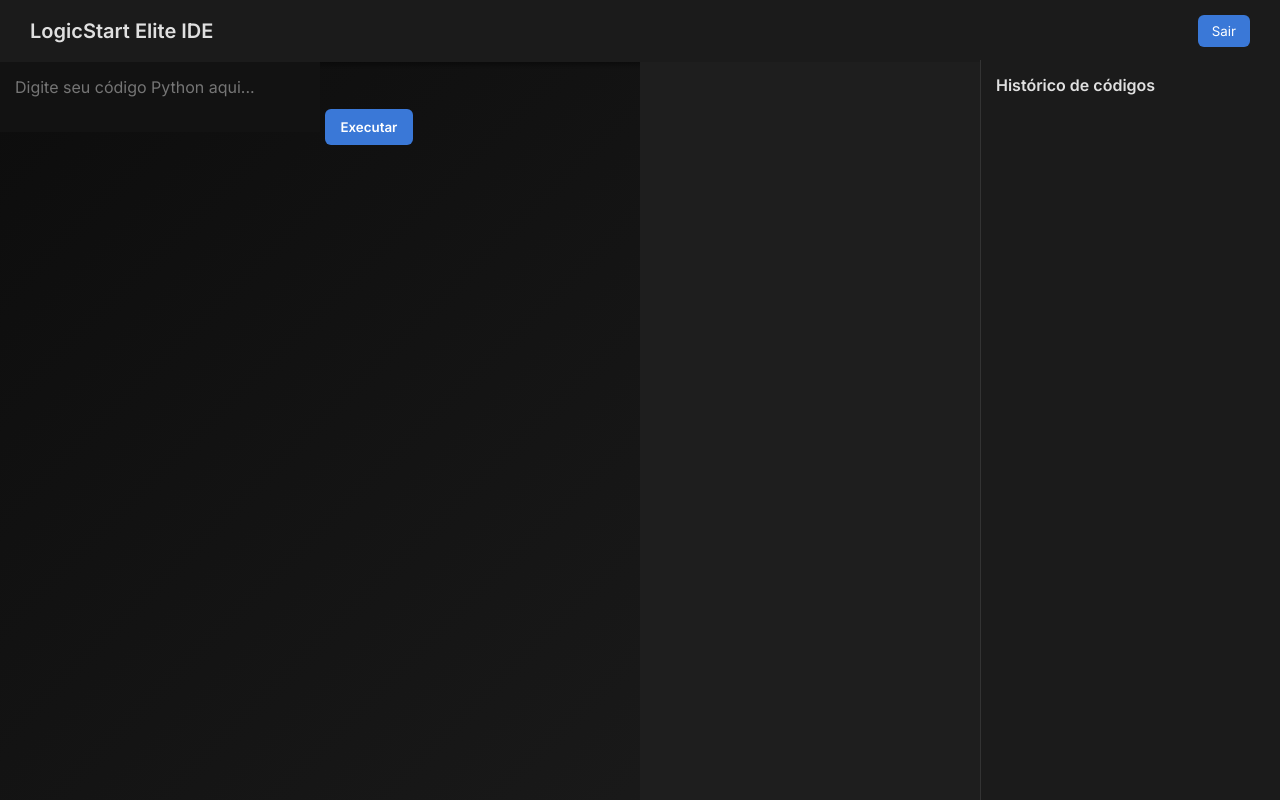
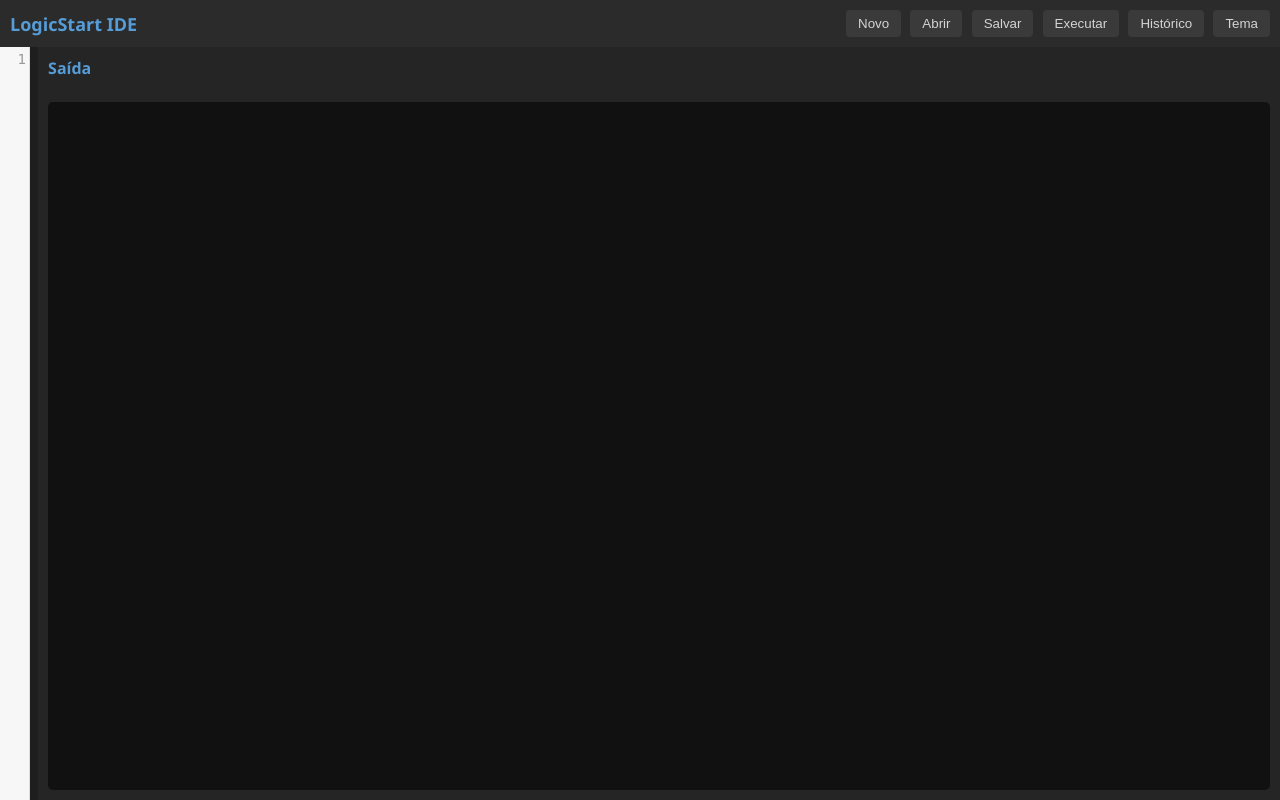
Before and after one commit to DashMasterX/logicstart, a Flask app: page /ide in a window 1280 px wide. Run offline with Flask 3, Linux system fonts and the light colour scheme; the visitor is signed in with stand-in values (Sample User, id 1); data that the repository does not hold is empty.

Commit message:
Update ide.html

```diff
--- a/templates/ide.html
+++ b/templates/ide.html
@@ -3,49 +3,52 @@
 <head>
 <meta charset="UTF-8">
 <meta name="viewport" content="width=device-width, initial-scale=1.0">
-<title>LogicStart Elite Imperium - IDE</title>
-<link href="https://fonts.googleapis.com/css2?family=Inter:wght@400;600&display=swap" rel="stylesheet">
+<title>LogicStart IDE - Pydroid Style</title>
+
+<!-- CodeMirror CDN -->
+<link rel="stylesheet" href="https://cdnjs.cloudflare.com/ajax/libs/codemirror/5.65.15/codemirror.min.css">
+<script src="https://cdnjs.cloudflare.com/ajax/libs/codemirror/5.65.15/codemirror.min.js"></script>
+<script src="https://cdnjs.cloudflare.com/ajax/libs/codemirror/5.65.15/mode/python/python.min.js"></script>
+
 <style>
-:root {
-    --primary: #3a78d7;
-    --secondary: #ff5555;
-    --bg-gradient: linear-gradient(135deg, #0c0c0c, #1f1f1f);
-    --input-bg: #121212;
-    --input-border: #444;
-    --text-color: #e0e0e0;
-}
-
-* { box-sizing: border-box; margin: 0; padding: 0; font-family: 'Inter', sans-serif; }
-
 body {
-    background: var(--bg-gradient);
-    color: var(--text-color);
+    margin: 0;
+    font-family: 'Segoe UI', sans-serif;
+    background: #1e1e1e;
+    color: #d4d4d4;
     display: flex;
     flex-direction: column;
     height: 100vh;
 }
 
 header {
-    background: #1b1b1b;
-    padding: 15px 30px;
-    font-weight: 600;
-    font-size: 20px;
+    background: #2b2b2b;
+    padding: 10px;
     display: flex;
     justify-content: space-between;
     align-items: center;
-    box-shadow: 0 3px 6px rgba(0,0,0,0.4);
 }
 
-header button {
-    background: var(--primary);
-    color: white;
+header h1 {
+    font-size: 18px;
+    margin: 0;
+    color: #569CD6;
+}
+
+.menu button {
+    background: #3a3a3a;
     border: none;
-    padding: 8px 14px;
-    border-radius: 6px;
+    color: #d4d4d4;
+    padding: 6px 12px;
+    margin-left: 5px;
+    border-radius: 4px;
     cursor: pointer;
     transition: 0.2s;
 }
-header button:hover { background: #2b5ea0; }
+
+.menu button:hover {
+    background: #505050;
+}
 
 .container {
     display: flex;
@@ -53,165 +56,143 @@ header button:hover { background: #2b5ea0; }
     overflow: hidden;
 }
 
-textarea {
-    width: 50%;
-    padding: 15px;
-    border: none;
-    background: var(--input-bg);
-    color: var(--text-color);
-    font-size: 16px;
-    resize: none;
-    outline: none;
+#editor {
+    flex: 2;
+    height: 100%;
 }
 
-#output {
-    width: 50%;
-    padding: 15px;
+.CodeMirror {
+    height: 100%;
+    font-family: monospace;
+    font-size: 14px;
     background: #1e1e1e;
-    color: #fff;
-    font-family: monospace;
+    color: #d4d4d4;
+}
+
+.cm-keyword { color: #569CD6; }
+.cm-string { color: #D69D85; }
+.cm-comment { color: #6A9955; }
+.cm-number { color: #B5CEA8; }
+.cm-def { color: #DCDCAA; }
+
+.sidebar {
+    flex: 1;
+    background: #252525;
+    padding: 10px;
+    display: flex;
+    flex-direction: column;
     overflow-y: auto;
 }
 
-button#run-btn {
-    margin-top: 10px;
-    background: var(--primary);
-    color: white;
-    border: none;
-    padding: 10px 16px;
-    border-radius: 6px;
-    cursor: pointer;
-    font-weight: 600;
-}
-button#run-btn:hover { background: #2b5ea0; transform: translateY(-1px); }
-
-.history-panel {
-    position: absolute;
-    right: 0;
-    top: 60px;
-    width: 300px;
-    height: calc(100% - 60px);
-    background: #1b1b1b;
-    padding: 15px;
-    overflow-y: auto;
-    border-left: 1px solid #333;
+.sidebar h2 {
+    margin-top: 0;
+    color: #569CD6;
+    font-size: 16px;
 }
 
-.history-panel h3 {
-    margin-bottom: 10px;
-    font-size: 16px;
-    font-weight: 600;
-}
-
-.history-item {
-    background: #262626;
-    padding: 8px;
-    margin-bottom: 8px;
-    border-radius: 6px;
-    cursor: pointer;
-    font-size: 14px;
-    transition: 0.2s;
-}
-.history-item:hover { background: #333; }
-
-.loader {
-    display: none;
-    color: #aaa;
+.output {
+    background: #111;
+    color: #d4d4d4;
+    flex: 1;
+    margin-top: 10px;
+    padding: 10px;
+    border-radius: 5px;
+    font-family: monospace;
     font-size: 13px;
-    margin-top: 5px;
-}
-.error {
-    color: var(--secondary);
-    font-size: 13px;
-    margin-top: 5px;
+    white-space: pre-wrap;
+    overflow-y: auto;
 }
 </style>
 </head>
 <body>
 
 <header>
-    <span>LogicStart Elite IDE</span>
-    <button onclick="logout()">Sair</button>
+    <h1>LogicStart IDE</h1>
+    <div class="menu">
+        <button onclick="novo()">Novo</button>
+        <button onclick="abrir()">Abrir</button>
+        <button onclick="salvar()">Salvar</button>
+        <button onclick="executar()">Executar</button>
+        <button onclick="mostrarHistorico()">Histórico</button>
+        <button onclick="toggleTema()">Tema</button>
+    </div>
 </header>
 
 <div class="container">
-    <div style="position: relative; width: 50%;">
-        <textarea id="code" placeholder="Digite seu código Python aqui..." spellcheck="false"></textarea>
-        <button id="run-btn" onclick="runCode()">Executar</button>
-        <div class="loader" id="loader">Executando...</div>
-        <div class="error" id="error"></div>
+    <textarea id="editor"></textarea>
+    <div class="sidebar">
+        <h2>Saída</h2>
+        <div class="output" id="saida"></div>
     </div>
-    <div id="output"></div>
-</div>
-
-<div class="history-panel" id="history-panel">
-    <h3>Histórico de códigos</h3>
-    <div id="history-list"></div>
 </div>
 
 <script>
-function setLoading(state) {
-    document.getElementById("loader").style.display = state ? "block" : "none";
+let editor = CodeMirror.fromTextArea(document.getElementById("editor"), {
+    mode: "python",
+    lineNumbers: true,
+    theme: "default",
+    indentUnit: 4,
+    tabSize: 4,
+    indentWithTabs: true,
+});
+
+function novo() {
+    if(confirm("Deseja limpar o editor?")) editor.setValue("");
 }
 
-function setError(msg) {
-    document.getElementById("error").textContent = msg || "";
+function abrir() {
+    alert("Função Abrir: você pode implementar upload de arquivos .py aqui.");
 }
 
-function runCode() {
-    const code = document.getElementById("code").value;
-    if(!code) { setError("Digite algum código"); return; }
+function salvar() {
+    const codigo = editor.getValue();
+    const email = prompt("Digite seu e-mail para salvar:");
+    if(!email) return;
 
-    setError(""); setLoading(true);
+    fetch("/save", {
+        method: "POST",
+        headers: {"Content-Type": "application/json"},
+        body: JSON.stringify({code: codigo, email})
+    }).then(res=>res.json())
+    .then(data=>{
+        alert(data.success ? "Código salvo!" : data.error);
+    });
+}
+
+function executar() {
+    const codigo = editor.getValue();
     fetch("/run", {
         method: "POST",
         headers: {"Content-Type": "application/json"},
-        body: JSON.stringify({code})
-    })
-    .then(res => res.json())
-    .then(data => {
-        setLoading(false);
-        if(data.success) {
-            document.getElementById("output").textContent = data.result;
-            saveCode(code);
-        } else {
-            setError(data.error || "Erro ao executar");
-            document.getElementById("output").textContent = data.debug || "";
-        }
-    })
-    .catch(() => { setLoading(false); setError("Erro de conexão"); });
-}
-
-function saveCode(code) {
-    fetch("/save", {
-        method: "POST",
-        headers: {"Content-Type": "application/json"},
-        body: JSON.stringify({code})
-    }).then(() => loadHistory());
-}
-
-function loadHistory() {
-    fetch("/history")
-    .then(res => res.json())
-    .then(data => {
-        const list = document.getElementById("history-list");
-        list.innerHTML = "";
-        data.reverse().forEach(item => {
-            const div = document.createElement("div");
-            div.className = "history-item";
-            div.textContent = item.codigo.substring(0, 50) + (item.codigo.length > 50 ? "..." : "");
-            div.onclick = () => document.getElementById("code").value = item.codigo;
-            list.appendChild(div);
-        });
+        body: JSON.stringify({code: codigo})
+    }).then(res=>res.json())
+    .then(data=>{
+        document.getElementById("saida").textContent = data.success ? data.result : data.error;
     });
 }
 
-function logout() {
-    fetch("/logout").then(() => window.location.href = "/");
+function mostrarHistorico() {
+    fetch("/history").then(res=>res.json())
+    .then(data=>{
+        let out = data.map(d => d.codigo).join("\n\n---\n\n");
+        document.getElementById("saida").textContent = out || "Sem histórico";
+    });
 }
 
-// Inicializa histórico
-loadHistory();
+function toggleTema() {
+    const body = document.body;
+    if(body.style.background === "rgb(30, 30, 30)") {
+        body.style.background = "#f5f5f5";
+        editor.getWrapperElement().style.background = "#fff";
+        editor.getWrapperElement().style.color = "#000";
+        editor.setOption("theme", "default");
+    } else {
+        body.style.background = "#1e1e1e";
+        editor.getWrapperElement().style.background = "#1e1e1e";
+        editor.getWrapperElement().style.color = "#d4d4d4";
+        editor.setOption("theme", "default");
+    }
+}
 </script>
 
 </body>
```
